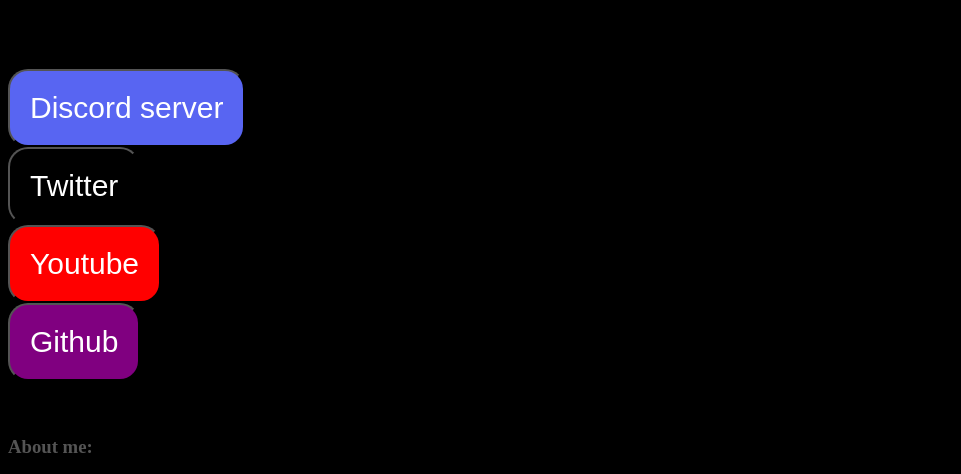
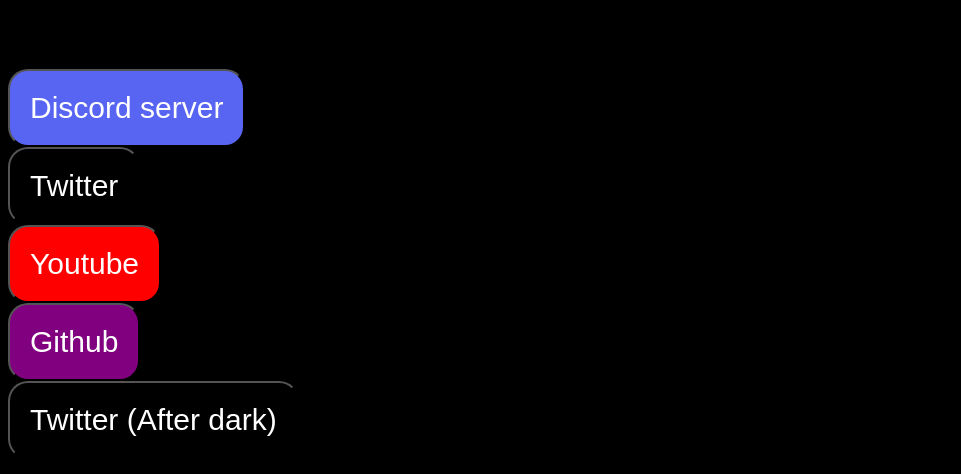
Before and after one commit to The4ussie/4ussie, a plain HTML site: page index.html in a window 1280 px wide. Shown: the part 272-746 px from the top of the page, without its empty margins (0-961 px from the left). Drawn offline with Linux system fonts and the light colour scheme.

Commit message:
Update index.html
Added Twitter after dark button

```diff
--- a/index.html
+++ b/index.html
@@ -26,6 +26,12 @@
 
 <a href="https://github.com/The4ussie">
 <button class="GH"; style="text-decoration:none;">Github</button>
+</a>
+
+<br>
+
+<a href="https://twitter.com/H3llva">
+<button class="TW"; style="text-decoration:none;">Twitter (After dark)</button>
 </a>
 
 <br>
```
